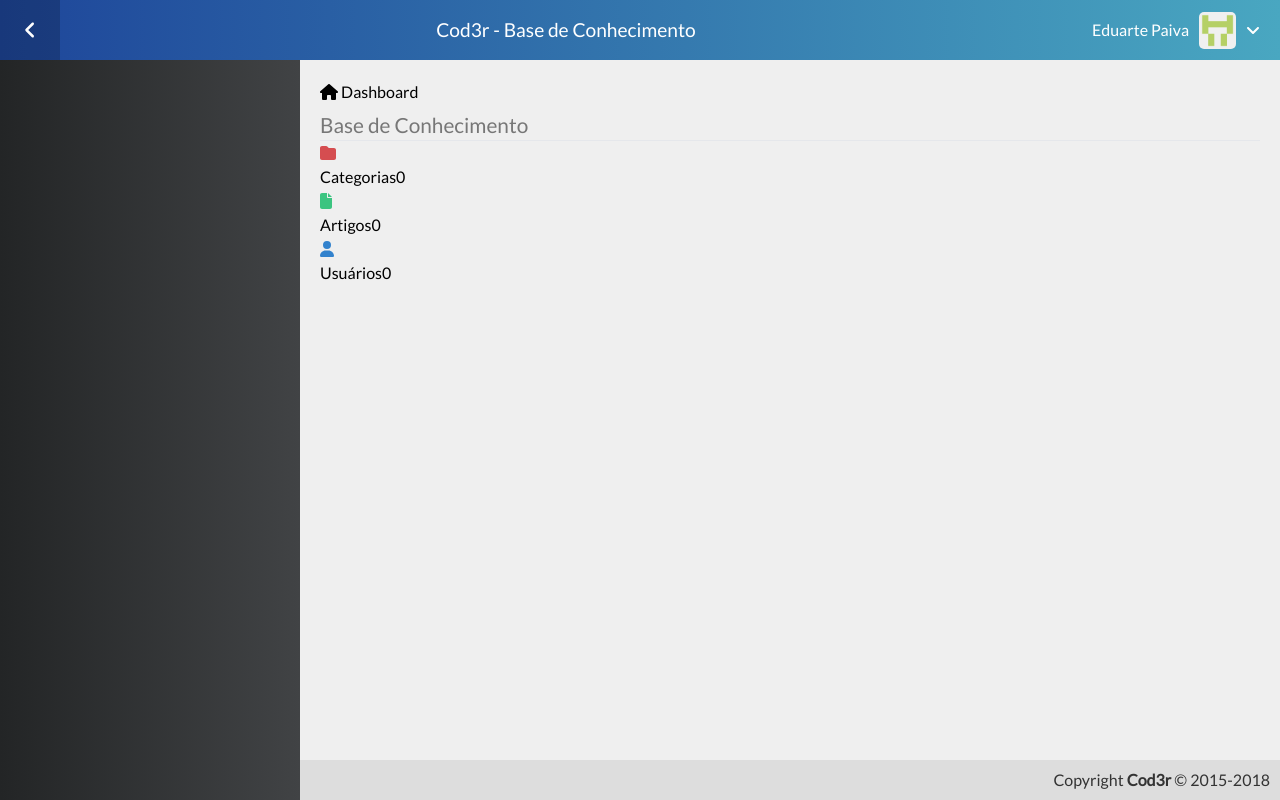
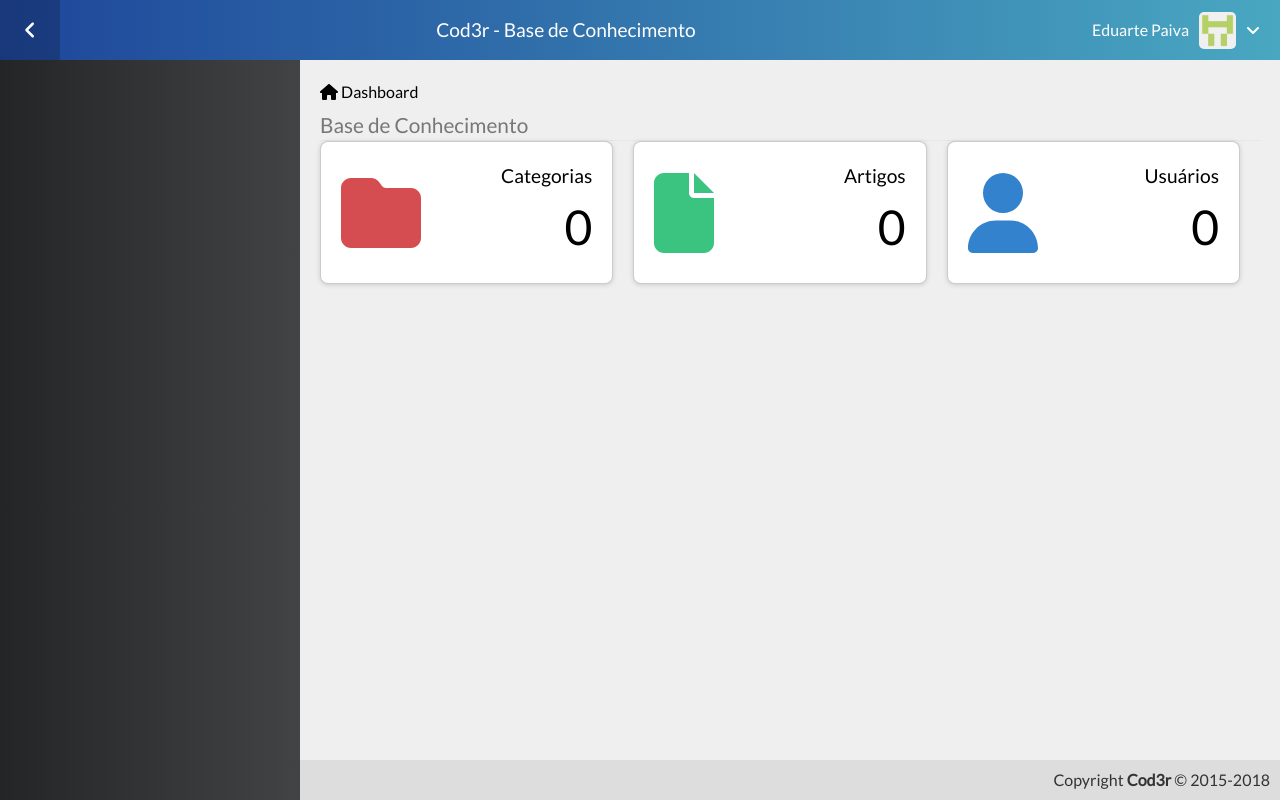
Before and after one commit to EduartePaiva/Projeto-final-curso-cod3r-web-moderno, a Next.js app in the folder versao-inicial/frontend-next-react/: page /home in a window 1280 px wide. Built offline with nearby package versions, Linux system fonts and the light colour scheme; no server answers.

Commit message:
mais frontend
mais frontend

```diff
--- a/versao-inicial/frontend-next-react/src/app/home/component.Stat.tsx
+++ b/versao-inicial/frontend-next-react/src/app/home/component.Stat.tsx
@@ -13,7 +13,7 @@
     return (
         <div className={style['stat']}>
             <div className={style['stat-icon']}>
-                <FontAwesomeIcon color={props.color ?? '#000'} icon={props.icon}></FontAwesomeIcon>
+                <FontAwesomeIcon color={props.color ?? '#000'} size={'5x'} icon={props.icon}></FontAwesomeIcon>
             </div>
             <div className={style['stat-info']}>
                 <span className={style['stat-title']}>{props.title}</span>
--- a/versao-inicial/frontend-next-react/src/app/home/page.module.css
+++ b/versao-inicial/frontend-next-react/src/app/home/page.module.css
@@ -0,0 +1,40 @@
+/* Page do home */
+.stats {
+    display: flex;
+    justify-content: space-between;
+    flex-wrap: wrap;
+
+}
+
+/* css do Component.Stat.tsx */
+.stat {
+    flex: 1;
+    display: flex;
+    border-radius: 8px;
+    margin-right: 20px;
+    margin-bottom: 20px;
+    background-color: #fff;
+    padding: 20px;
+    border: 1px solid rgba(0, 0, 0, 0.2);
+    box-shadow: 0 1px 5px rgba(0, 0, 0, 0.15);
+}
+
+.stat-icon {
+    display: flex;
+    align-items: center;
+}
+
+.stat-info {
+    flex: 1;
+    display: flex;
+    flex-direction: column;
+    align-items: flex-end;
+}
+
+.stat-title {
+    font-size: 1.2rem;
+}
+
+.stat-value {
+    font-size: 3rem;
+}
--- a/versao-inicial/frontend-next-react/src/app/home/page.tsx
+++ b/versao-inicial/frontend-next-react/src/app/home/page.tsx
@@ -12,28 +12,23 @@
     const stat = await fetch(`${baseApiUrl}/stats`, {
         method: 'GET',
         headers: myHeaders,
-        next: { revalidate: 60 }
+        next: { revalidate: 60 },
     })
-
 
     const result: statInterface = await stat.json()
     return result
 }
+let statDados: statInterface = {
+    articles: 0, categories: 0, users: 0
+}
 
 export default async function Home() {
-    let statDados: statInterface = {
-        articles: 0, categories: 0, users: 0
-    }
 
     try {
         statDados = await getStats()
     } catch (err) {
         console.log('deu erro ' + err)
     }
-
-
-
-
 
     return (
         <div className="home">
--- a/versao-inicial/frontend-next-react/src/app/layout.tsx
+++ b/versao-inicial/frontend-next-react/src/app/layout.tsx
@@ -2,6 +2,14 @@
 
 import '@/styles/globals.css'
 import style from '@/styles/Content.module.css'
+// The following import prevents a Font Awesome icon server-side rendering bug,
+// where the icons flash from a very large icon down to a properly sized one:
+import '@fortawesome/fontawesome-svg-core/styles.css';
+// Prevent fontawesome from adding its CSS since we did it manually above:
+import { config } from '@fortawesome/fontawesome-svg-core';
+config.autoAddCss = false; /* eslint-disable import/first */
+import { useState } from 'react'
+import Script from 'next/script'
 
 import Header from './component.Header'
 import Menu from './component.Menu'
@@ -9,8 +17,7 @@
 
 import userInterface from '@/interfaces/userInterface'
 
-import { useState } from 'react'
-import Script from 'next/script'
+
 
 
 export const metadata = {
@@ -42,7 +49,8 @@
             <head>
                 <title>Base De Conhecimento</title>
                 {/* Fonte Lato da google */}
-                <link href='https://fonts.googleapis.com/css?family=Lato' rel='stylesheet' />
+                {/* eslint-disable-next-line @next/next/no-page-custom-font */}
+                <link href='https://fonts.googleapis.com/css?family=Lato&display=optional' rel='stylesheet' />
                 {/* Bootstrap css versão 5.3-alpha3 */}
                 <link href="https://cdn.jsdelivr.net/npm/bootstrap@5.3.0-alpha3/dist/css/bootstrap.min.css" rel="stylesheet" integrity="sha384-KK94CHFLLe+nY2dmCWGMq91rCGa5gtU4mk92HdvYe+M/SXH301p5ILy+dN9+nJOZ" crossOrigin="anonymous"></link>
             </head>
--- a/versao-inicial/frontend-next-react/src/app/tokenTemporario.ts
+++ b/versao-inicial/frontend-next-react/src/app/tokenTemporario.ts
@@ -1,7 +1,8 @@
 // token casa: eyJ0eXAiOiJKV1QiLCJhbGciOiJIUzI1NiJ9.eyJpZCI6MSwibmFtZSI6IkVkdWFydGUgUGFpdmEgZGUgT2xpdmVpcmEiLCJlbWFpbCI6ImVkdWFydGUucG9AeWFob28uY29tLmJyIiwiYWRtaW4iOnRydWUsImlhdCI6MTY4MjM4NzEwNiwiZXhwIjoxNjgyNjQ2MzA2fQ.NuiJU7YUbl353qqk06SChzbjTzO48pbd9u4_vC-aUi4
-// token trabalho:
+//const token = 'eyJ0eXAiOiJKV1QiLCJhbGciOiJIUzI1NiJ9.eyJpZCI6MSwibmFtZSI6IkVkdWFydGUgUGFpdmEgZGUgT2xpdmVpcmEiLCJlbWFpbCI6ImVkdWFydGUucG9AeWFob28uY29tLmJyIiwiYWRtaW4iOnRydWUsImlhdCI6MTY4MjM4NzEwNiwiZXhwIjoxNjgyNjQ2MzA2fQ.NuiJU7YUbl353qqk06SChzbjTzO48pbd9u4_vC-aUi4'
+
+// token trabalho: eyJ0eXAiOiJKV1QiLCJhbGciOiJIUzI1NiJ9.eyJpZCI6MSwibmFtZSI6IkVkdWFydGUiLCJlbWFpbCI6ImVkdWFydGVAZ21haWwuY29tIiwiYWRtaW4iOnRydWUsImlhdCI6MTY4MjQzMDkwOSwiZXhwIjoxNjgyNjkwMTA5fQ.NU4vaBHIs-0xhC0-avBmq1tlEpUgJ7saAaSQ5fX2rC8
+const token = "eyJ0eXAiOiJKV1QiLCJhbGciOiJIUzI1NiJ9.eyJpZCI6MSwibmFtZSI6IkVkdWFydGUiLCJlbWFpbCI6ImVkdWFydGVAZ21haWwuY29tIiwiYWRtaW4iOnRydWUsImlhdCI6MTY4MjQzMDkwOSwiZXhwIjoxNjgyNjkwMTA5fQ.NU4vaBHIs-0xhC0-avBmq1tlEpUgJ7saAaSQ5fX2rC8"
 
 
-const token = 'eyJ0eXAiOiJKV1QiLCJhbGciOiJIUzI1NiJ9.eyJpZCI6MSwibmFtZSI6IkVkdWFydGUgUGFpdmEgZGUgT2xpdmVpcmEiLCJlbWFpbCI6ImVkdWFydGUucG9AeWFob28uY29tLmJyIiwiYWRtaW4iOnRydWUsImlhdCI6MTY4MjM4NzEwNiwiZXhwIjoxNjgyNjQ2MzA2fQ.NuiJU7YUbl353qqk06SChzbjTzO48pbd9u4_vC-aUi4'
-
 export default token
```
Also changed, not shown: 1 other file (tests, documents, lock files or other folders).
